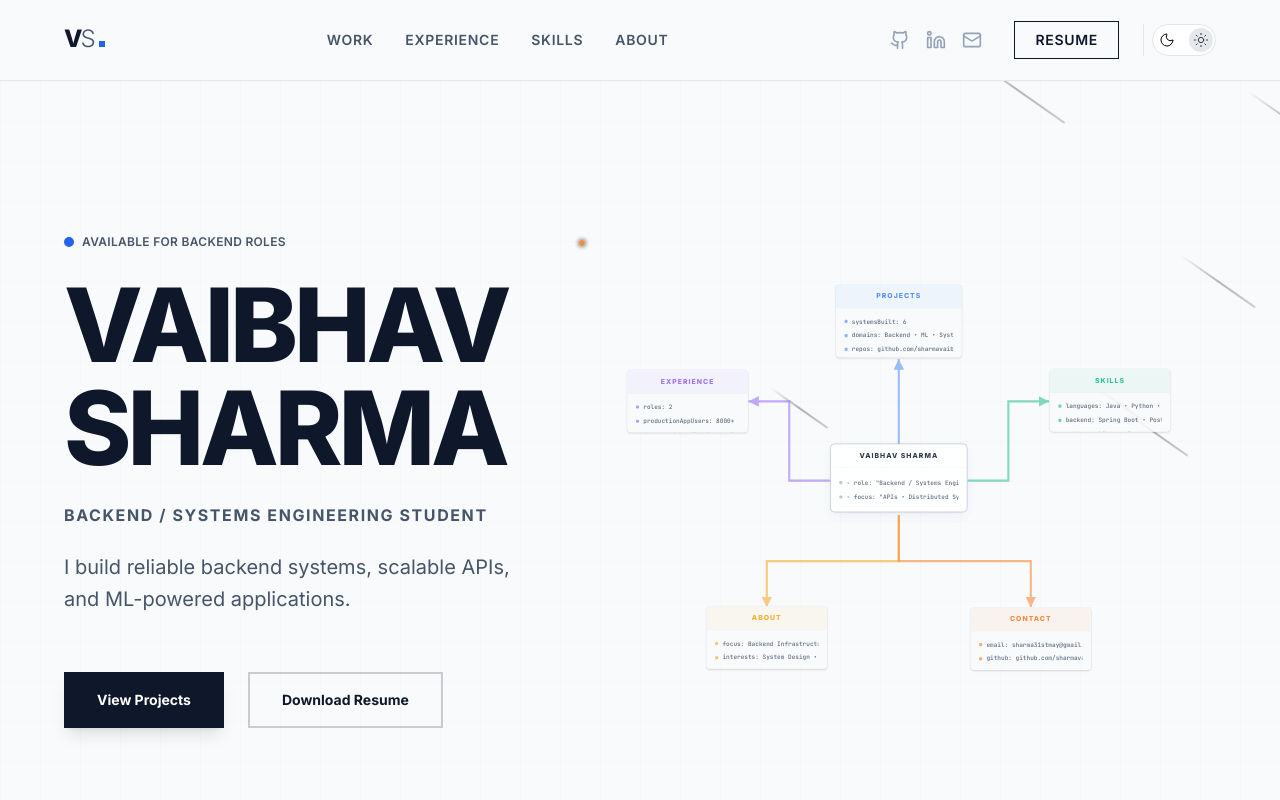
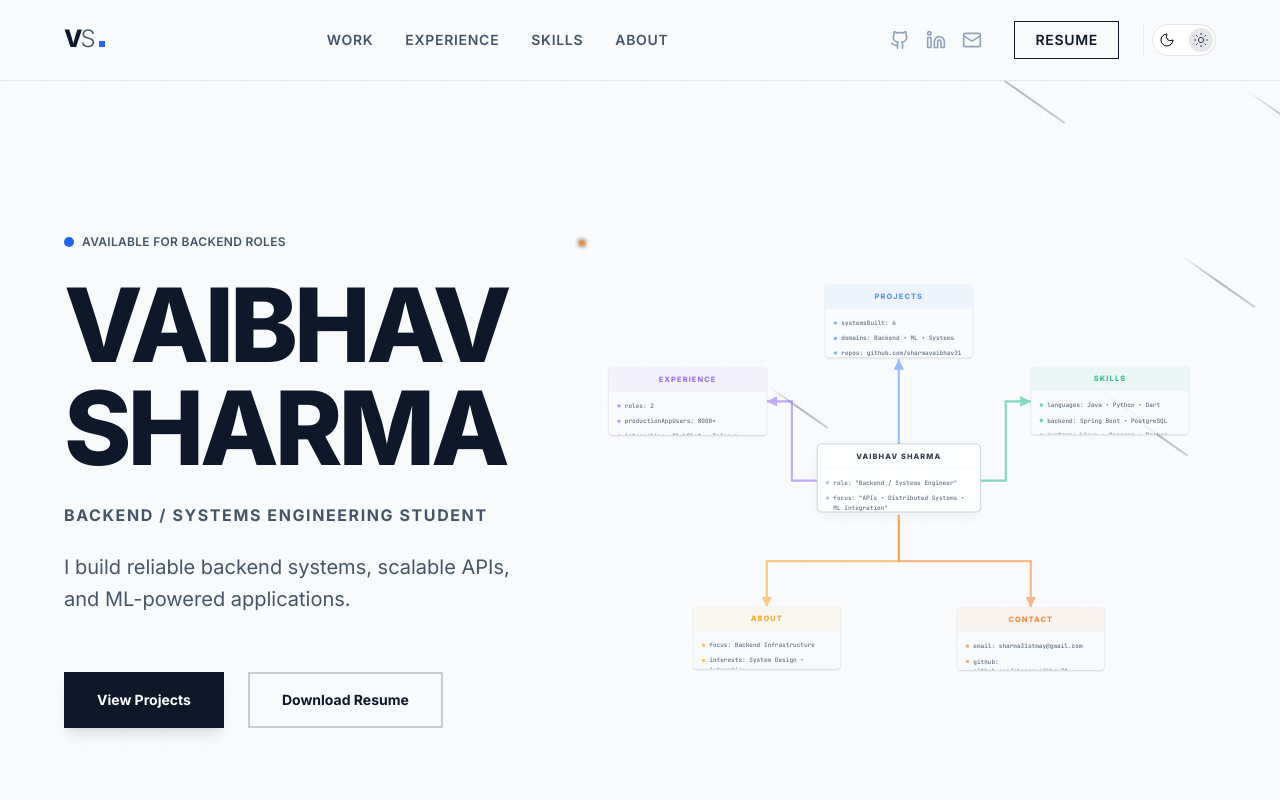
Before and after one commit to sharmavaibhav31/sharmavaibhav31, a React (Vite) app: page / in a window 1280 px wide. Shown: the top 800 px of the page. Built offline with nearby package versions, Linux system fonts and the light colour scheme.

Commit message:
Updated architecture dgm

```diff
--- a/src/components/sections/ArchitectureSection.tsx
+++ b/src/components/sections/ArchitectureSection.tsx
@@ -1,4 +1,4 @@
-import React, { useState, useEffect } from 'react';
+import React, { useState } from 'react';
 import { createPortal } from 'react-dom';
 import { motion, AnimatePresence } from 'framer-motion';
 import { X, Github, Linkedin, Mail } from 'lucide-react';
@@ -125,15 +125,15 @@ export const ArchitectureDiagram: React.FC = () => {
                     className="w-full flex items-center justify-center py-3 px-4 border-b border-border/40 dark:border-white/5 relative z-10"
                     style={{ backgroundColor: isCenter ? 'transparent' : `${node.color}10` }}
                 >
-                    <span className={`font-display font-black text-[13px] tracking-[0.15em] uppercase text-primary dark:text-white/90`} style={{ color: isCenter ? 'inherit' : node.color }}>
+                    <span className={`font-display font-black text-[14px] tracking-[0.15em] uppercase text-primary dark:text-white/90`} style={{ color: isCenter ? 'inherit' : node.color }}>
                         {node.title}
                     </span>
                 </div>
                 <div className="flex flex-col flex-1 p-4 bg-transparent justify-center relative z-10">
                     {node.attributes.map((attr, idx) => (
-                        <span key={idx} className="font-mono text-[11.5px] font-medium text-secondary dark:text-slate-400 leading-relaxed mb-2 last:mb-0 whitespace-nowrap overflow-hidden text-ellipsis flex items-center gap-2">
-                            <span className="w-1.5 h-1.5 rounded-[2px] opacity-70 flex-shrink-0" style={{ backgroundColor: node.color }}></span>
-                            {attr.replace(/\* /g, '').trim()}
+                        <span key={idx} className="font-mono text-[11.5px] font-medium text-secondary dark:text-slate-400 leading-relaxed mb-2 last:mb-0 whitespace-normal break-words flex items-start gap-2 pt-0.5">
+                            <span className="w-1.5 h-1.5 rounded-[2px] opacity-70 flex-shrink-0 mt-[6px]" style={{ backgroundColor: node.color }}></span>
+                            <span className="flex-1">{attr.replace(/\* /g, '').replace(/- /g, '').trim()}</span>
                         </span>
                     ))}
                 </div>
--- a/src/data/architecture.json
+++ b/src/data/architecture.json
@@ -10,7 +10,7 @@
         "color": "#94A3B8",
         "cx": 600,
         "cy": 450,
-        "width": 260,
+        "width": 310,
         "height": 130,
         "description": "System Root: Orchestrating backend architecture, API design, and production-grade software deployments."
     },
@@ -26,7 +26,7 @@
         "color": "#3B82F6",
         "cx": 600,
         "cy": 150,
-        "width": 240,
+        "width": 280,
         "height": 140,
         "description": "Repository of robust systems, APIs, and scalable infrastructure deployments."
     },
@@ -42,8 +42,8 @@
         "color": "#8B5CF6",
         "cx": 200,
         "cy": 300,
-        "width": 230,
-        "height": 120,
+        "width": 300,
+        "height": 130,
         "description": "Professional timeline recounting engineering roles and critical system ownership."
     },
     {
@@ -58,8 +58,8 @@
         "color": "#10B981",
         "cx": 1000,
         "cy": 300,
-        "width": 230,
-        "height": 120,
+        "width": 300,
+        "height": 130,
         "description": "Inventory of languages, frameworks, databases, and operational tooling."
     },
     {
@@ -73,7 +73,7 @@
         "color": "#F59E0B",
         "cx": 350,
         "cy": 750,
-        "width": 230,
+        "width": 280,
         "height": 120,
         "description": "Personal background, engineering philosophy, and analytical approach to problem-solving."
     },
@@ -89,7 +89,7 @@
         "color": "#F97316",
         "cx": 850,
         "cy": 750,
-        "width": 230,
+        "width": 280,
         "height": 120,
         "description": "Communication channels for technical discussions, roles, and consulting inquiries."
     }
```
